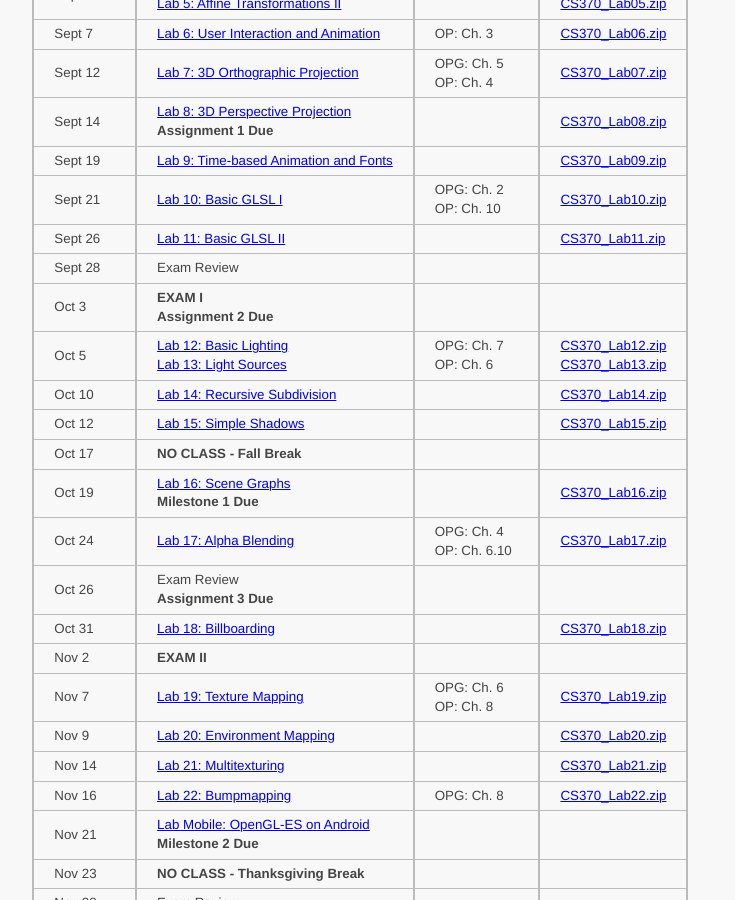
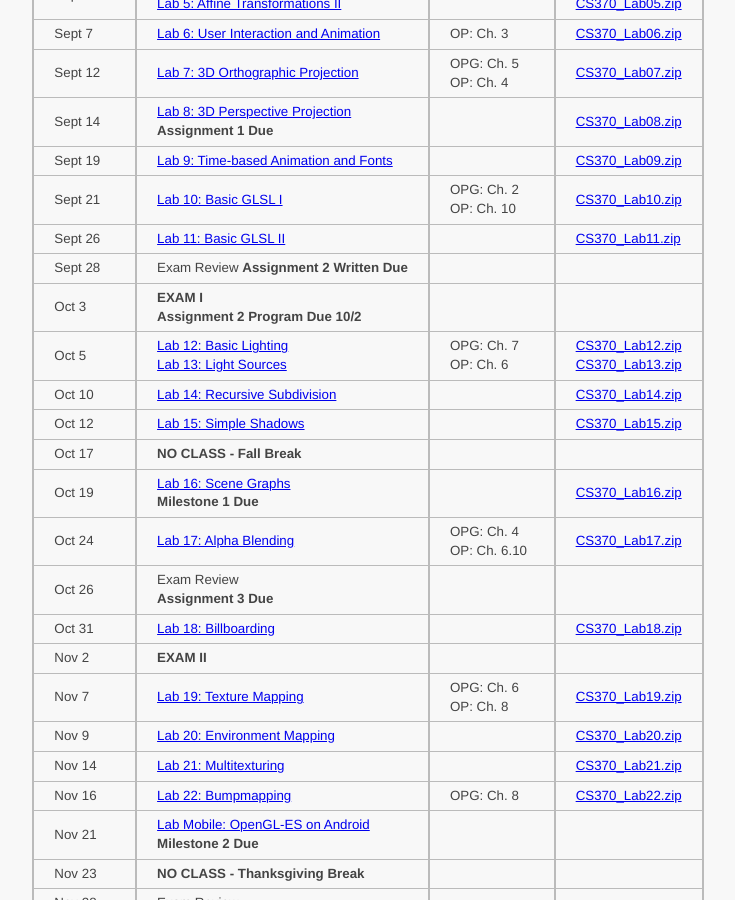
Before and after one commit to ycpcs/cs370-fall2017, a Jekyll site: the page built from schedule/index.md, in a window 1280 px wide and 900 px high, scrolled down 334 px. Shown: the whole window, without its empty margins (121-856 px from the left). Built offline with Jekyll 4.4.1, drawn with Linux system fonts in a browser that asks for light colours.

Commit message:
update index
update index

```diff
--- a/schedule/index.md
+++ b/schedule/index.md
@@ -21,8 +21,8 @@ OP: [OpenGL: A Primer – 3rd Edition.](http://www.pearsonhighered.com/educator/
 > Sept 19  | [Lab 9: Time-based Animation and Fonts](../labs/lab09.html) |  | [CS370_Lab09.zip](../labs/src/CS370_Lab09.zip)
 > Sept 21  | [Lab 10: Basic GLSL I](../labs/lab10.html) | OPG: Ch. 2 <br /> OP: Ch. 10 | [CS370_Lab10.zip](../labs/src/CS370_Lab10.zip)
 > Sept 26  | [Lab 11: Basic GLSL II](../labs/lab11.html)  |  | [CS370_Lab11.zip](../labs/src/CS370_Lab11.zip)
-> Sept 28  | Exam Review | |
-> Oct 3    | **EXAM I** <br /> **Assignment 2 Due** | |
+> Sept 28  | Exam Review **Assignment 2 Written Due** | |
+> Oct 3    | **EXAM I** <br /> **Assignment 2 Program Due 10/2** | |
 > Oct 5    | [Lab 12: Basic Lighting](../labs/lab12.html) <br /> [Lab 13: Light Sources](../labs/lab13.html) | OPG: Ch. 7 <br /> OP: Ch. 6 | [CS370_Lab12.zip](../labs/src/CS370_Lab12.zip) <br /> [CS370_Lab13.zip](../labs/src/CS370_Lab13.zip)
 > Oct 10   | [Lab 14: Recursive Subdivision](../labs/lab14.html) |  | [CS370_Lab14.zip](../labs/src/CS370_Lab14.zip)
 > Oct 12   | [Lab 15: Simple Shadows](../labs/lab15.html)  |  | [CS370_Lab15.zip](../labs/src/CS370_Lab15.zip)
```
Also changed, not shown: assign/index.md (+1 -1 lines).
